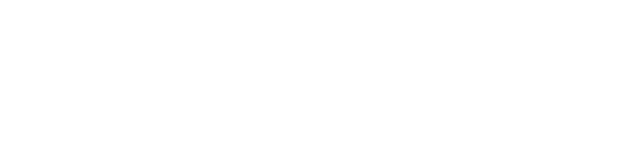
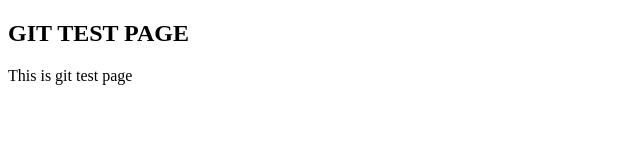
Before and after one commit to yerim425/VScodeGitTest, a plain HTML site: page index.html in a window 1280 px wide. Shown: the whole page, without its empty margins (0-640 px from the left). Drawn offline with Linux system fonts and the light colour scheme.

Commit message:
2. add h2, p element by dev branch

```diff
--- a/index.html
+++ b/index.html
@@ -6,6 +6,7 @@
         <meta name="viewport" content="width=device-width, initial-scale=1.0">
     </head>
     <body>
-
+        <h2>GIT TEST PAGE</h2>
+        <p>This is git test page</p>
     </body>
 </html>
```
